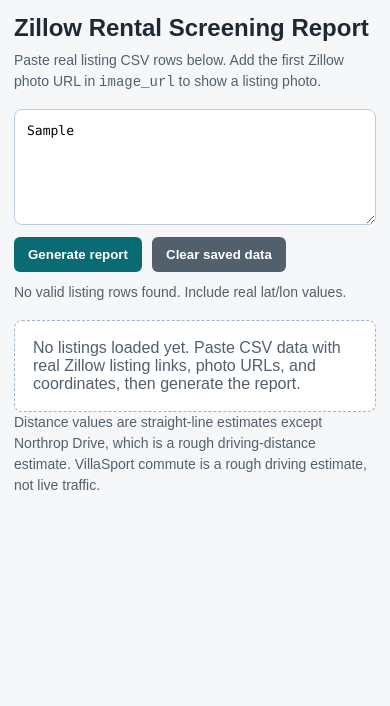
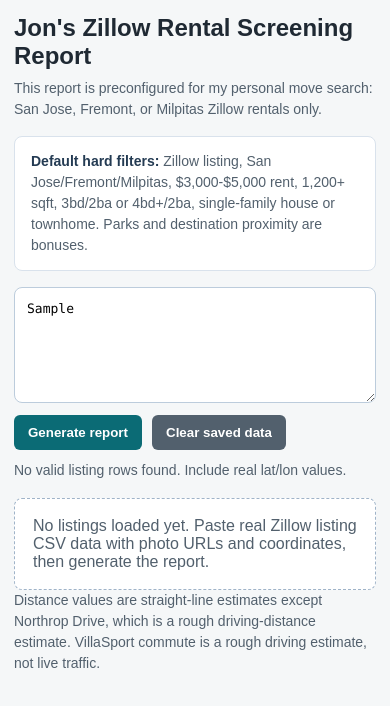
Before and after one commit to jonawilliams14/Custom-Zillow-Search-SJ-Single-Family, a plain HTML site: page index.html in a window 390 px wide. Both pictures are taken after typing "Sample" into the empty fields and a click on the button "Generate report". Drawn offline with Linux system fonts and the light colour scheme.

Commit message:
Default report to personal Zillow rental requirements

```diff
--- a/index.html
+++ b/index.html
@@ -3,14 +3,16 @@
 <head>
   <meta charset="utf-8">
   <meta name="viewport" content="width=device-width, initial-scale=1">
-  <title>Zillow Rental Screening Report</title>
+  <title>Jon's Zillow Rental Screening Report</title>
   <style>
     :root { color-scheme: light; font-family: Arial, Helvetica, sans-serif; background: #f5f7f8; color: #1f2933; }
     body { margin: 0; padding: 32px; }
     main { max-width: 1280px; margin: 0 auto; }
     h1 { margin: 0 0 8px; font-size: 30px; letter-spacing: 0; }
-    .summary { margin: 0 0 20px; max-width: 940px; color: #52606d; line-height: 1.5; }
-    .controls { display: grid; gap: 12px; margin: 0 0 20px; max-width: 940px; }
+    .summary, .defaults { margin: 0 0 20px; max-width: 960px; color: #52606d; line-height: 1.5; }
+    .defaults { padding: 14px 16px; border: 1px solid #d9e2ec; border-radius: 8px; background: #ffffff; }
+    .defaults strong { color: #243b53; }
+    .controls { display: grid; gap: 12px; margin: 0 0 20px; max-width: 960px; }
     textarea { width: 100%; min-height: 132px; box-sizing: border-box; padding: 12px; border: 1px solid #bcccdc; border-radius: 8px; font: 13px/1.45 Consolas, monospace; resize: vertical; }
     .actions { display: flex; flex-wrap: wrap; gap: 10px; }
     button { border: 0; border-radius: 6px; padding: 10px 14px; background: #0b6b75; color: white; font-weight: 700; cursor: pointer; }
@@ -32,7 +34,7 @@
     @media (max-width: 860px) {
       body { padding: 14px; }
       h1 { font-size: 24px; }
-      .summary { margin-bottom: 16px; font-size: 14px; }
+      .summary, .defaults { margin-bottom: 16px; font-size: 14px; }
       textarea { min-height: 116px; }
       table { display: block; border: 0; background: transparent; }
       thead { display: none; }
@@ -49,8 +51,11 @@
 </head>
 <body>
   <main>
-    <h1>Zillow Rental Screening Report</h1>
-    <p class="summary">Paste real listing CSV rows below. Add the first Zillow photo URL in <code>image_url</code> to show a listing photo.</p>
+    <h1>Jon's Zillow Rental Screening Report</h1>
+    <p class="summary">This report is preconfigured for my personal move search: San Jose, Fremont, or Milpitas Zillow rentals only.</p>
+    <section class="defaults">
+      <strong>Default hard filters:</strong> Zillow listing, San Jose/Fremont/Milpitas, $3,000-$5,000 rent, 1,200+ sqft, 3bd/2ba or 4bd+/2ba, single-family house or townhome. Parks and destination proximity are bonuses.
+    </section>
     <section class="controls">
       <textarea id="csv-input" spellcheck="false" placeholder="address,city,url,image_url,rent,bedrooms,bathrooms,sqft,home_type,lat,lon,parks_nearby,notes"></textarea>
       <div class="actions">
@@ -59,7 +64,7 @@
       </div>
       <div id="status" class="status"></div>
     </section>
-    <div id="empty" class="empty">No listings loaded yet. Paste CSV data with real Zillow listing links, photo URLs, and coordinates, then generate the report.</div>
+    <div id="empty" class="empty">No listings loaded yet. Paste real Zillow listing CSV data with photo URLs and coordinates, then generate the report.</div>
     <table id="report" hidden>
       <thead><tr><th>Rank</th><th>Photo</th><th>Verdict</th><th>Score</th><th>Rent</th><th>Beds/Baths</th><th>Sqft</th><th>Type</th><th>City</th><th>Address</th><th>Zillow</th><th>SJSU</th><th>VillaSport</th><th>Villa Commute</th><th>Lam Research</th><th>Northrop Drive</th><th>Notes</th></tr></thead>
       <tbody id="report-body"></tbody>
@@ -67,8 +72,7 @@
     <p class="summary">Distance values are straight-line estimates except Northrop Drive, which is a rough driving-distance estimate. VillaSport commute is a rough driving estimate, not live traffic.</p>
   </main>
   <script>
-    const preferredCities = new Set(['san jose', 'milpitas']);
-    const acceptableCities = new Set(['fremont', 'sunnyvale', 'santa clara', 'newark', 'cupertino']);
+    const targetCities = new Set(['san jose', 'fremont', 'milpitas']);
     const allowedTypes = new Set(['single family', 'single-family', 'sfh', 'house', 'townhome', 'townhouse']);
     const corridorMidpoint = [(37.5485 + 37.3688) / 2, (-121.9886 + -122.0363) / 2];
     const destinations = {
@@ -142,16 +146,20 @@
       document.getElementById('report').hidden = parsed.length === 0;
       status.textContent = parsed.length ? `${parsed.length} listing${parsed.length === 1 ? '' : 's'} loaded.` : 'No valid listing rows found. Include real lat/lon values.';
       const rows = parsed.map(row => {
+        const city = row.city.toLowerCase();
+        const type = row.type.toLowerCase();
         const failures = [];
+        if (!/^https?:\/\/(www\.)?zillow\.com\//i.test(row.url)) failures.push('not a Zillow listing URL');
+        if (!targetCities.has(city)) failures.push('outside San Jose/Fremont/Milpitas');
         if (row.rent < 3000 || row.rent > 5000) failures.push('rent outside $3,000-$5,000');
         if (row.sqft < 1200) failures.push('under 1,200 sqft');
         if (!((row.beds === 3 && row.baths >= 2) || (row.beds >= 4 && row.baths >= 2))) failures.push('does not meet 3bd/2ba or 4bd+/2ba');
-        if (!allowedTypes.has(row.type.toLowerCase())) failures.push('not single-family house or townhome');
-        if (!preferredCities.has(row.city.toLowerCase()) && !acceptableCities.has(row.city.toLowerCase())) failures.push('outside target corridor');
+        if (!allowedTypes.has(type)) failures.push('not single-family house or townhome');
         let score = failures.length ? failures.length * -20 : 60;
         const reasons = failures.length ? [...failures] : ['meets all hard filters'];
-        if (preferredCities.has(row.city.toLowerCase())) { score += 20; reasons.push('preferred city'); }
-        else if (acceptableCities.has(row.city.toLowerCase())) { score += 8; reasons.push('acceptable corridor city'); }
+        if (city === 'san jose') { score += 16; reasons.push('target city: San Jose'); }
+        else if (city === 'milpitas') { score += 14; reasons.push('target city: Milpitas'); }
+        else if (city === 'fremont') { score += 12; reasons.push('target city: Fremont'); }
         const corridor = miles(row.origin, corridorMidpoint);
         if (corridor <= 8) { score += 12; reasons.push(`near Fremont/Sunnyvale midpoint (${corridor.toFixed(1)} mi)`); }
         else if (corridor <= 15) { score += 6; reasons.push(`reasonable corridor distance (${corridor.toFixed(1)} mi)`); }
```
